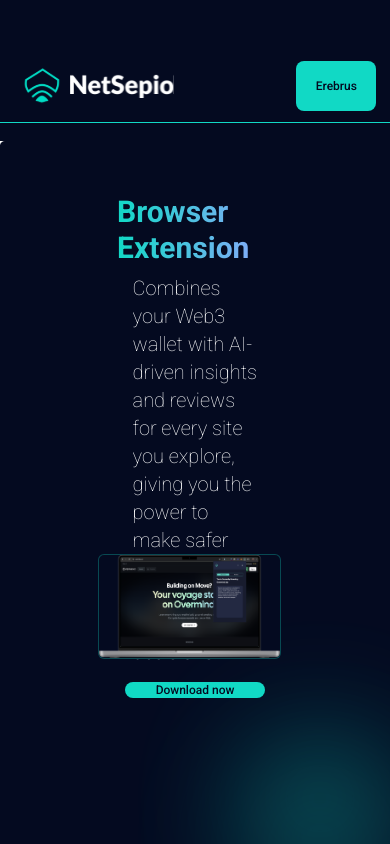
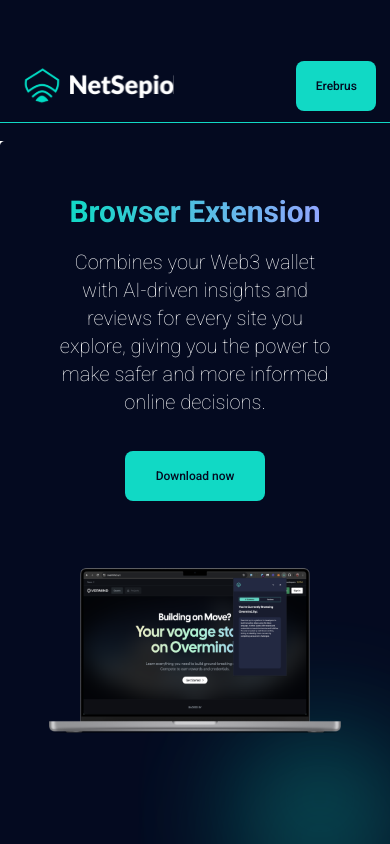
Before and after one commit to NetSepio/website, a Next.js app: page /extension in a window 390 px wide. Shown: the top 844 px of the page. Built offline with nearby package versions, Linux system fonts and the light colour scheme.

Commit message:
webapp and extension mobile ui

```diff
--- a/src/app/webapp/page.jsx
+++ b/src/app/webapp/page.jsx
@@ -11,11 +11,11 @@
       <div className='absolute right-0 bottom-[40px] md:right-[35%] w-[140px] lg:w-[337px] h-[125px] lg:h-[316px] bg-[#11D9C5] rounded-full blur-3xl opacity-30' />
       <div className='absolute right-0 bottom-0 md:right-[10%] w-[140px] lg:w-[337px] h-[125px] lg:h-[316px] bg-[#11D9C5] rounded-full blur-3xl opacity-30' />
 
-      <div className='relative bottom-[7%] md:bottom-0 flex flex-col h-[55%] md:h-[90%] w-1/2 items-center md:items-start p-[5%] pt-[15%] lg:pt-[8%]'>
+      <div className='relative bottom-[7%] md:bottom-0 flex flex-col lg:w-1/2 md:w-1/2 w-full items-center md:items-start p-[5%] pt-[15%] lg:pt-[8%]'>
         <h2 className='bg-gradient-to-r text-3xl font-semibold md:text-5xl from-[#11D9C5] to-[#91A6FF] bg-clip-text text-transparent'>
         NetSepio WebApp
         </h2>
-        <p className='text-white font-thin text-xl lg:text-lg pt-[5%] md:pt-[8%] mb-[10%] lg:mb-[8%] w-4/5'>
+        <p className='text-white font-thin text-xl lg:text-lg pt-[5%] md:pt-[8%] mb-[10%] lg:mb-[8%] w-4/5 lg:text-start md:text-start text-center'>
         Leave verified reviews, manage projects with ease, and secure your internet connection with a built-in VPN.
         All while earning rewards for your participation.
         </p>
@@ -26,9 +26,9 @@
         />
       </div>
 
-      <div className='relative pr-[3%]'>
+      <div className='relative lg:pr-[3%] md:pr-[3%]'>
         <img
-          className='object-cover bg-primary lg:bg-transparent lg:border-none border-opacity-30 z-20 border-[0.3px] border-cta rounded-md'
+          className='object-cover bg-transparent z-20'
           src={"/images/webapp/hero2.png"}
           fill
           alt='hero'
--- a/src/components/extension/HeroExt.jsx
+++ b/src/components/extension/HeroExt.jsx
@@ -8,11 +8,11 @@
       <div className='absolute right-0 bottom-[40px] md:right-[35%] w-[140px] lg:w-[337px] h-[125px] lg:h-[316px] bg-[#11D9C5] rounded-full blur-3xl opacity-30' />
       <div className='absolute right-0 bottom-0 md:right-[10%] w-[140px] lg:w-[337px] h-[125px] lg:h-[316px] bg-[#11D9C5] rounded-full blur-3xl opacity-30' />
 
-      <div className='relative bottom-[7%] md:bottom-0 flex flex-col h-[55%] md:h-[90%] w-1/2 items-center md:items-start p-[5%] pt-[15%] lg:pt-[8%]'>
+      <div className='relative bottom-[7%] md:bottom-0 flex flex-col lg:w-1/2 md:w-1/2 items-center md:items-start p-[5%] pt-[15%] lg:pt-[8%]'>
         <h2 className='bg-gradient-to-r text-3xl font-semibold md:text-5xl from-[#11D9C5] to-[#91A6FF] bg-clip-text text-transparent'>
           Browser Extension
         </h2>
-        <p className='text-white font-thin text-xl lg:text-lg pt-[5%] md:pt-[8%] mb-[10%] lg:mb-[8%] w-4/5'>
+        <p className='text-white font-thin text-xl lg:text-lg pt-[5%] md:pt-[8%] mb-[10%] lg:mb-[8%] w-4/5 lg:text-start md:text-start text-center'>
         Combines your Web3 wallet with AI-driven insights and
 reviews for every site you explore, giving you the power
 to make safer and more informed online decisions.
@@ -24,9 +24,9 @@
         />
       </div>
 
-      <div className='relative w-1/2 pr-[3%]'>
+      <div className='relative lg:w-1/2 lg:pr-[3%] md:w-1/2 md:pr-[3%] w-3/4'>
         <img
-          className='object-cover bg-primary lg:bg-transparent lg:border-none border-opacity-30 z-20 border-[0.3px] border-cta rounded-md'
+          className='object-cover bg-transparent z-20'
           src={"/images/extension/hero.png"}
           fill
           alt='hero'
```
